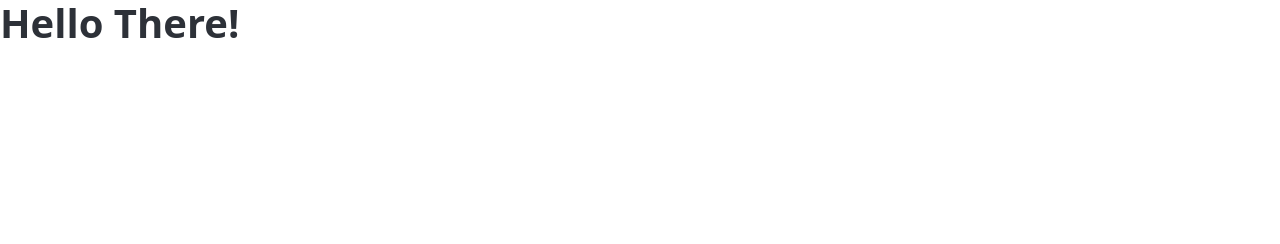
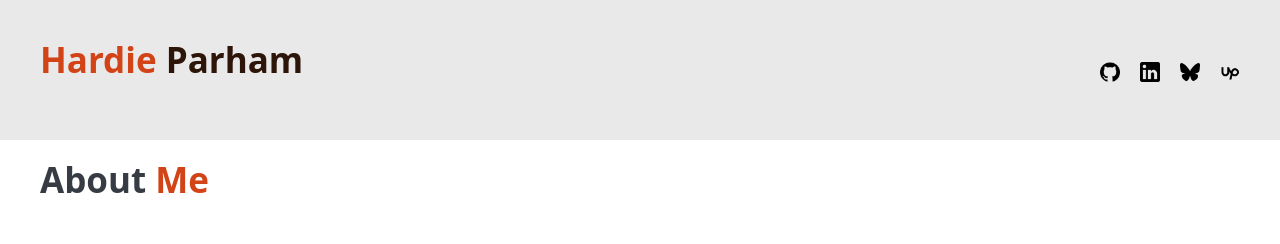
Before and after one commit to HardieParham/Hardie-Parham-Site, a website: page frontend/dist/projects.html in a window 1280 px wide. Drawn offline with Linux system fonts and the light colour scheme.

Commit message:
[v0.7.4] Hotfix
Hotfixes:
 - Updated dist folder

```diff
--- a/frontend/dist/projects.html
+++ b/frontend/dist/projects.html
@@ -1,15 +1,37 @@
-<!DOCTYPE html>
+<!doctype html>
 <html lang="en">
   <head>
     <meta charset="UTF-8" />
-    <link rel="icon" type="image/svg+xml" href="/vite.svg" />
     <meta name="viewport" content="width=device-width, initial-scale=1.0" />
+    <meta property="og:image" content="icons/favicon.ico">
+    <meta property="og:title" content="Maddy's Music Box">
+    <meta property="og:description" content="Affordable music lessons for all ages and skill groups. Learn guitar, bass, drums, piano, ukulele, and music theory in White House Tennessee or online.">
+    <title>Hardie's Site</title>
+    <link rel="shortcut icon" href="icons/favicon.ico">
 
-    <title>Hardie's Site</title>
     <link rel="stylesheet" crossorigin href="/assets/style-DZWLX29q.css">
   </head>
 
 <body>
-    <h1>Hello There!</h1>
-</body>
+    <header>
+        <nav class="container">
+            <ul>
+                <li><a href="/"><h2><span>Hardie</span> Parham</h2></a></li>
+            </ul>
+            <ul>
+                <li><a href="https://github.com/HardieParham" target="_blank"><img src="icons/github.png" class="icon"></a></li>
+                <li><a href="https://www.linkedin.com/in/hardieparham/" target="_blank"><img src="icons/linkedin-logo.png" class="icon"></a></li>
+                <li><a href="https://bsky.app/profile/hardieparham.bsky.social" target="_blank"><img src="icons/Bluesky.png" class="icon"></a></li>
+                <li><a href="https://www.upwork.com/" target="_blank"><img src="icons/upwork.png" class="icon"></a></li>
+            </ul>
+        </nav>
+    </header>
+
+    <main class="container">
+        <section class="section">
+            <h2>About <span>Me</span></h2>
+        </section>
+    </main>
+
+
 </html>
```
Also changed, not shown: frontend/dist/index.html (+12 -0 lines).
